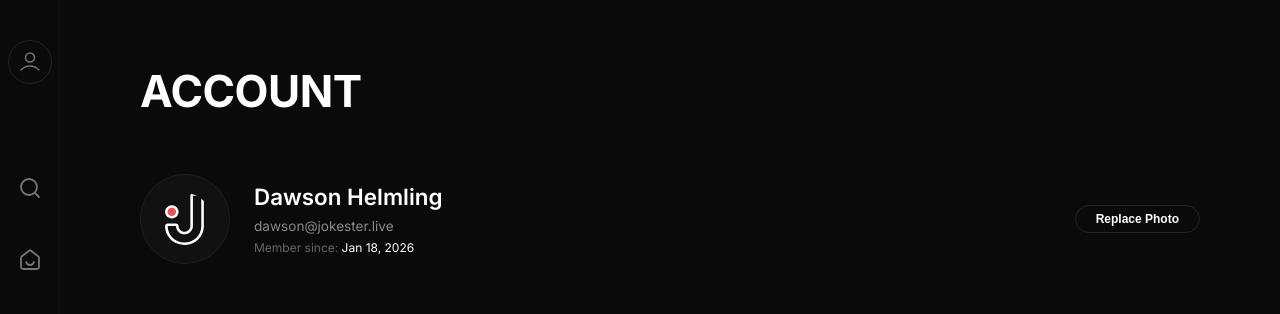
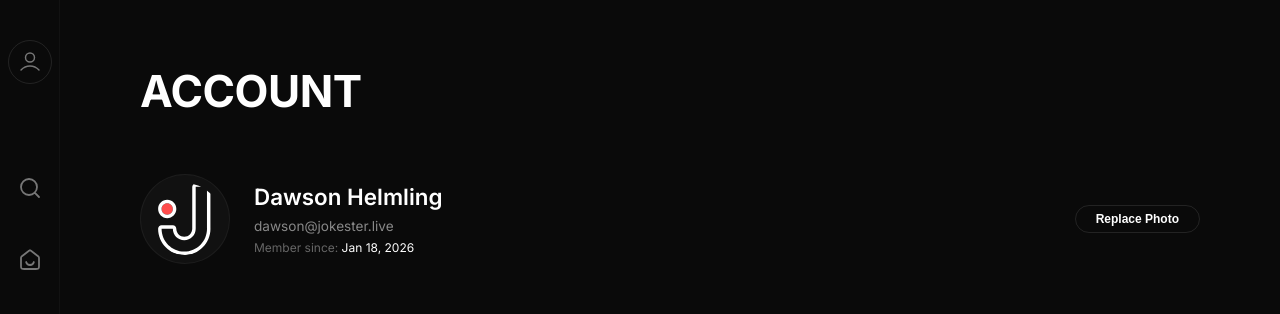
Before and after one commit to griffinhampton/jokester-sandbox, a React (Vite) app: page /account in a window 1280 px wide. Shown: the top 314 px of the page. Built offline with nearby package versions, Linux system fonts and the light colour scheme.

Commit message:
90%-done

```diff
--- a/src/pages/AccountPage.css
+++ b/src/pages/AccountPage.css
@@ -32,9 +32,13 @@
   height: 90px;
   border-radius: 50%;
   object-fit: contain;
-  padding: 18px;
+  padding: 8px;
   background-color: #111;
   border: 1px solid rgba(255,255,255,0.05);
+  display: flex;
+  align-items: center;
+  justify-content: center;
+  box-sizing: border-box;
 }
 
 .account-profile-details h2 {
```
